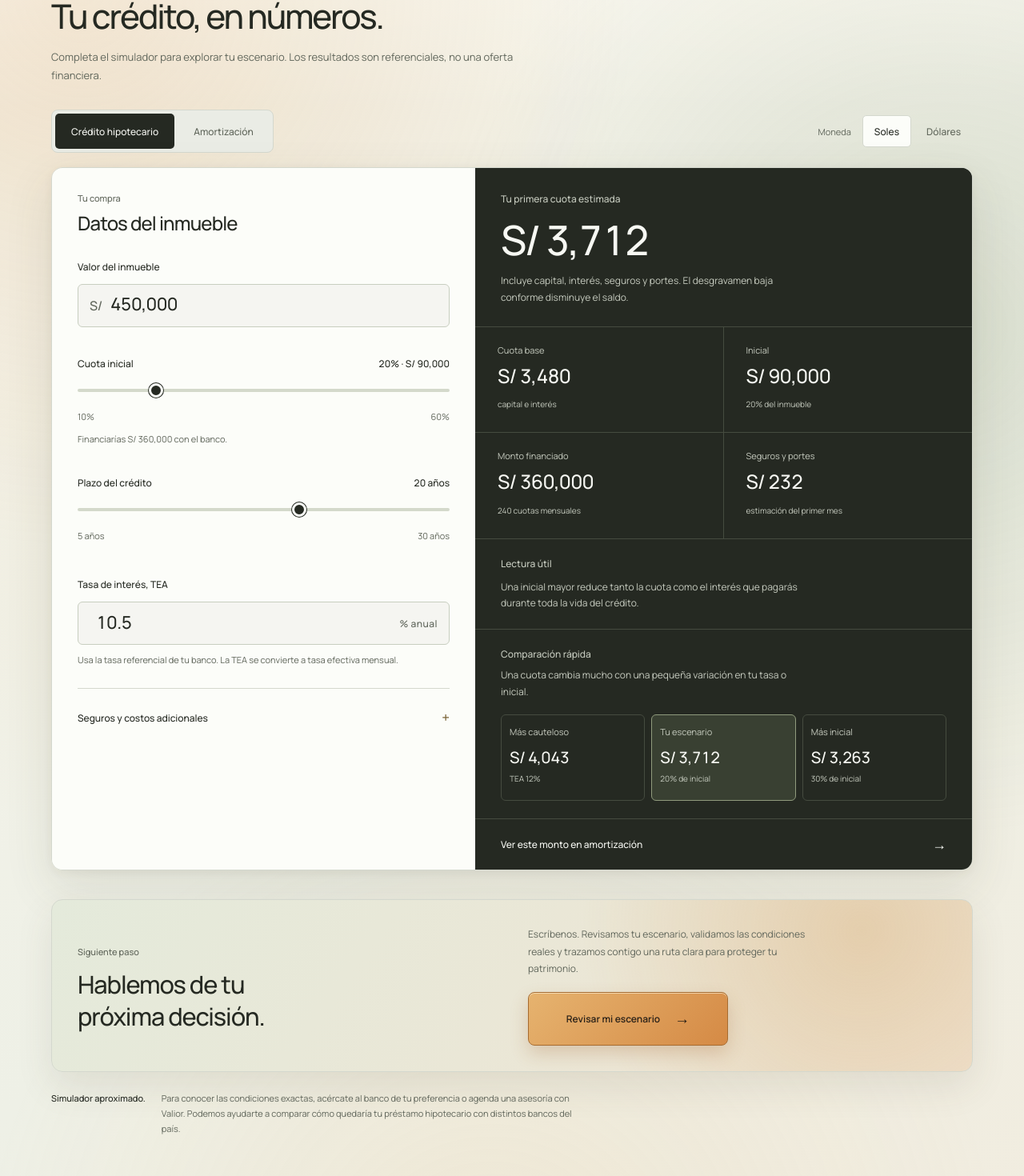
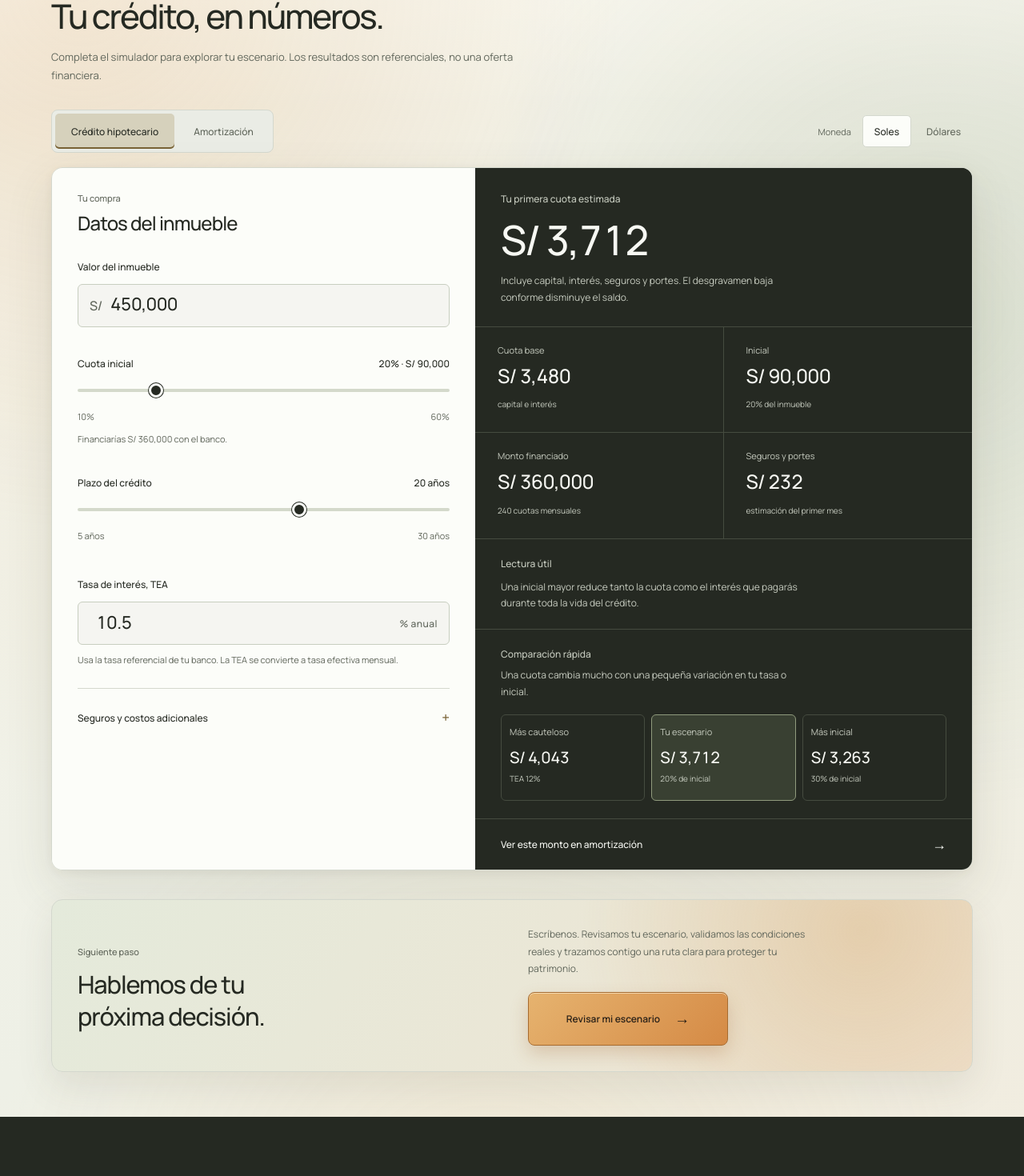
Before and after one commit to miggy-code/ValiorSite, a Next.js app: page /planifica in a window 1280 px wide. Shown: the part 148-1618 px from the top of the page at 80% size. Built offline with nearby package versions, Linux system fonts and the light colour scheme.

Commit message:
Polish investment planner tabs and disclaimer

```diff
--- a/src/app/planifica/planifica.module.css
+++ b/src/app/planifica/planifica.module.css
@@ -133,8 +133,9 @@
 }
 
 .page :global(.planner-tabs button.active) {
-  color: var(--cream);
-  background: var(--ink);
+  color: var(--ink);
+  background: rgba(151, 121, 58, 0.24);
+  box-shadow: inset 0 -2px 0 var(--brass);
 }
 
 .page :global(.planner-currency) {
@@ -556,21 +557,6 @@
   font-size: 19px;
 }
 
-.page :global(.planner-disclaimer) {
-  max-width: none;
-  margin-top: 24px;
-  padding: 0;
-  gap: 20px;
-  background: transparent;
-  font-size: 11px;
-}
-
-.page :global(.planner-disclaimer strong) {
-  font-size: 11px;
-  letter-spacing: 0;
-  text-transform: none;
-}
-
 .page :global(.planner button:active),
 .page :global(.planner-close__cta:active) {
   transform: translateY(1px);
@@ -745,10 +731,6 @@
     font-size: 24px;
   }
 
-  .page :global(.planner-disclaimer) {
-    grid-template-columns: 1fr;
-    gap: 6px;
-  }
 }
 
 @media (prefers-reduced-motion: reduce) {
--- a/src/components/InvestmentPlanner.tsx
+++ b/src/components/InvestmentPlanner.tsx
@@ -587,15 +587,6 @@ export default function InvestmentPlanner() {
           </div>
         </div>
 
-        <aside className="planner-disclaimer" aria-label="Aviso del simulador">
-          <strong>Simulador aproximado.</strong>
-          <span>
-            Para conocer las condiciones exactas, acércate al banco de tu
-            preferencia o agenda una asesoría con Valior. Podemos ayudarte a
-            comparar cómo quedaría tu préstamo hipotecario con distintos bancos
-            del país.
-          </span>
-        </aside>
       </div>
     </section>
   );
```
Also changed, not shown: src/app/globals.css.
